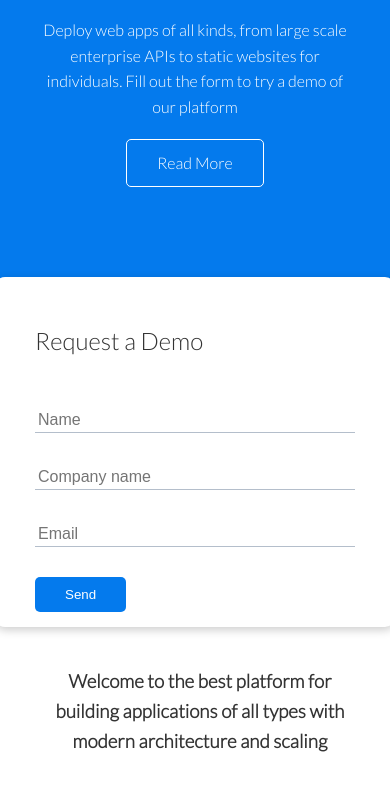
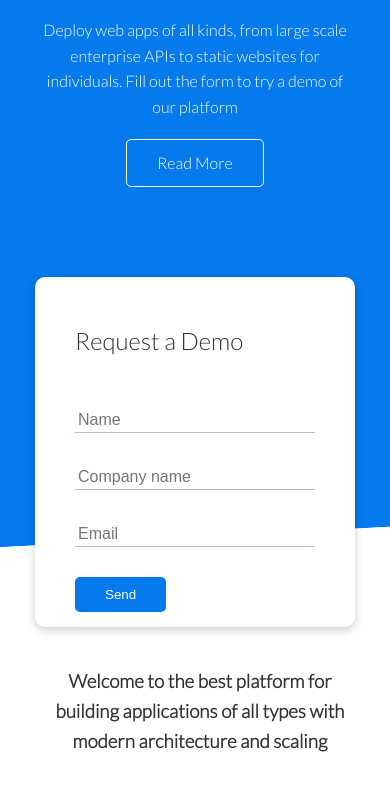
Before and after one commit to pgedeon84/loruki-platform, a plain HTML site: page index.html in a window 390 px wide. Shown: the part 259-1061 px from the top of the page. Drawn offline with Linux system fonts and the light colour scheme.

Commit message:
reduced size of showcase form for mobile view

```diff
--- a/css/styles.css
+++ b/css/styles.css
@@ -417,5 +417,6 @@ code {
     }
     .showcase-form {
         animation: slideInFromBottom 1s ease-in;
+        width: 320px;
     }
 }
```
